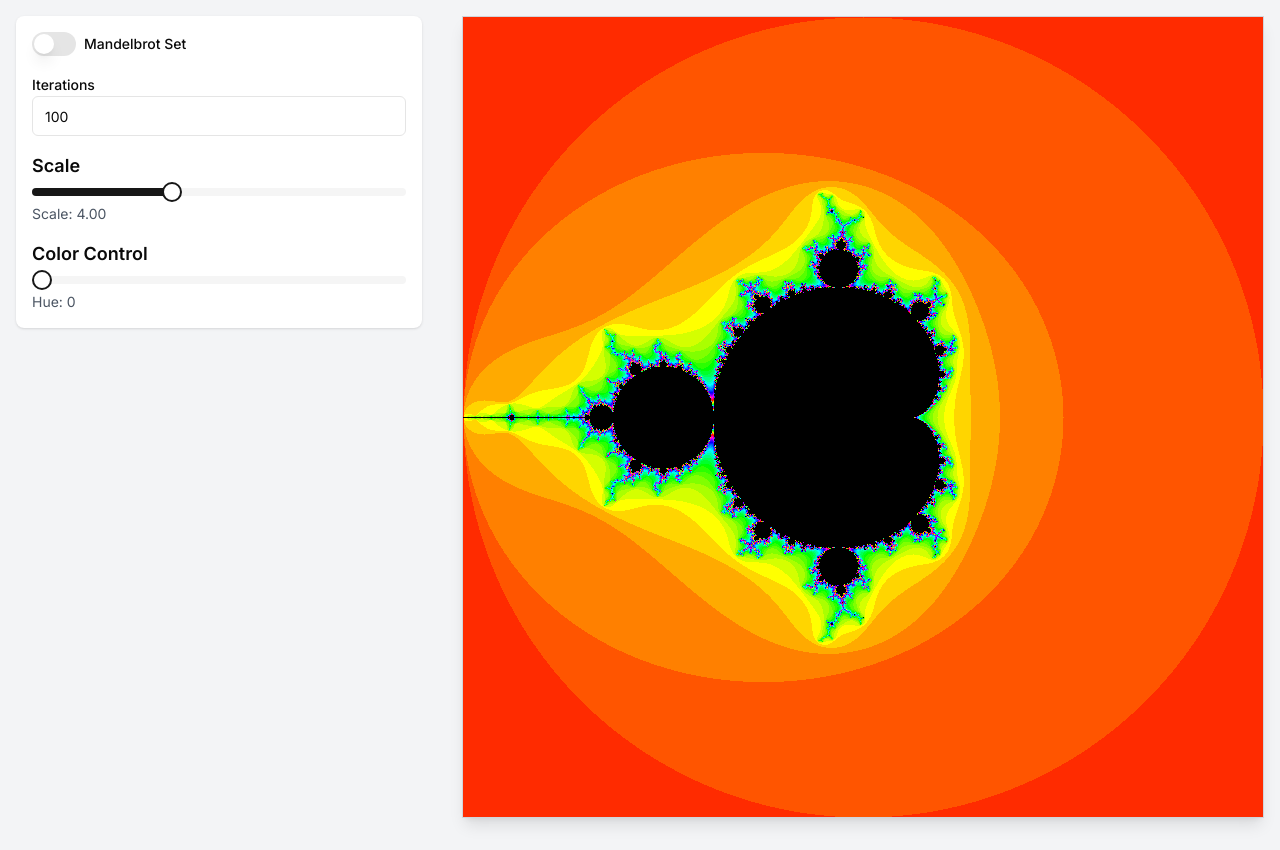
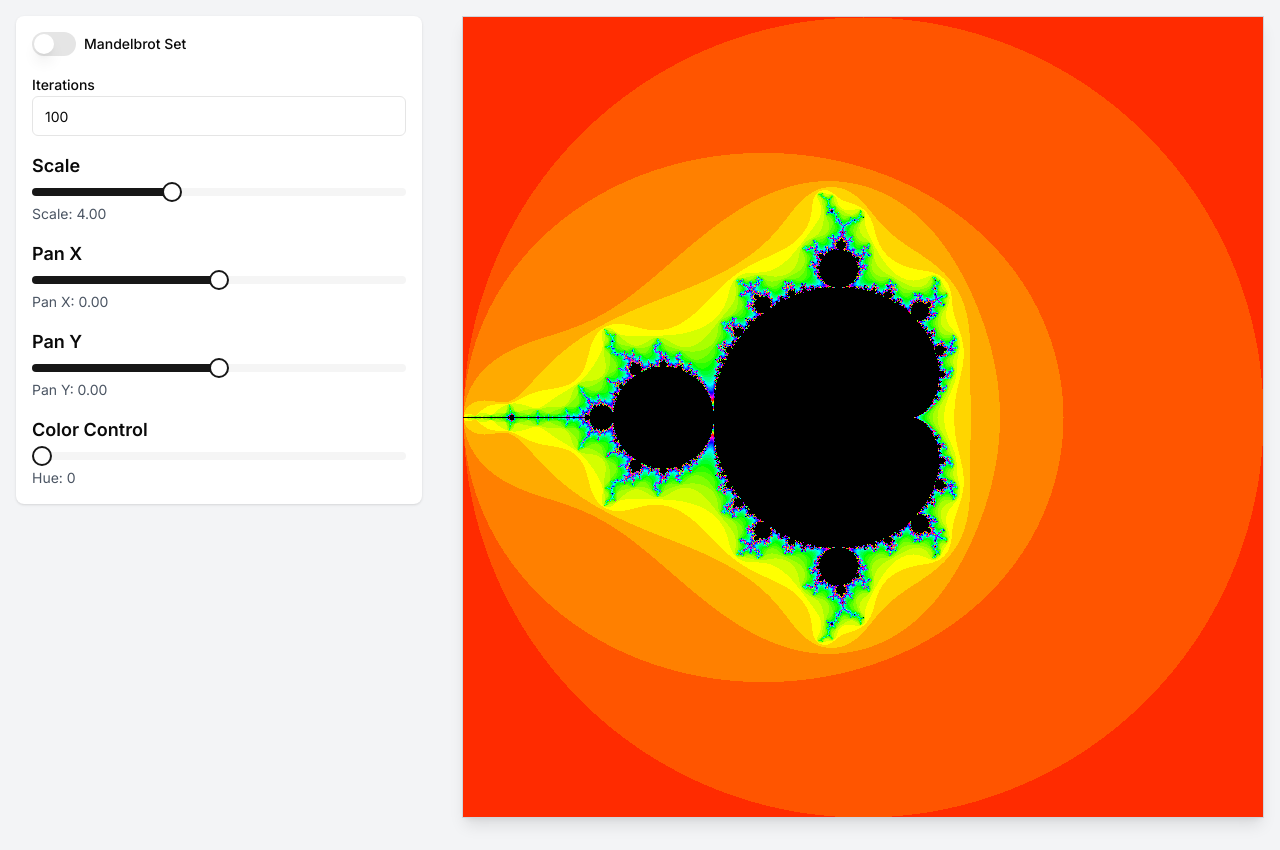
Before and after one commit to oquis/fractals2, a Next.js app: page / in a window 1280 px wide. Built offline with nearby package versions, Linux system fonts and the light colour scheme.

Commit message:
AI: Add controls for panning

```diff
--- a/components/FractalGenerator.tsx
+++ b/components/FractalGenerator.tsx
@@ -14,6 +14,8 @@ export default function FractalGenerator() {
   const [juliaImag, setJuliaImag] = useState(0.27015);
   const [iterations, setIterations] = useState(100);
   const [scale, setScale] = useState(4);
+  const [panX, setPanX] = useState(0);
+  const [panY, setPanY] = useState(0);
 
   useEffect(() => {
     const canvas = canvasRef.current;
@@ -33,13 +35,13 @@ export default function FractalGenerator() {
       for (let py = 0; py < height; py++) {
         let x0, y0, x, y;
         if (isJulia) {
-          x = (px - width / 2) * scaleValue;
-          y = (py - height / 2) * scaleValue;
+          x = (px - width / 2) * scaleValue + panX;
+          y = (py - height / 2) * scaleValue + panY;
           x0 = juliaReal;
           y0 = juliaImag;
         } else {
-          x0 = (px - width / 2) * scaleValue;
-          y0 = (py - height / 2) * scaleValue;
+          x0 = (px - width / 2) * scaleValue + panX;
+          y0 = (py - height / 2) * scaleValue + panY;
           x = 0;
           y = 0;
         }
@@ -73,7 +75,7 @@ export default function FractalGenerator() {
     }
 
     ctx.putImageData(imageData, 0, 0);
-  }, [hue, isJulia, juliaReal, juliaImag, iterations, scale]);
+  }, [hue, isJulia, juliaReal, juliaImag, iterations, scale, panX, panY]);
 
   return (
     <div className="flex items-start gap-10 min-h-screen bg-gray-100 p-4">
@@ -113,6 +115,34 @@ export default function FractalGenerator() {
           />
           <div className="text-sm text-gray-600 mt-2">
             Scale: {scale.toFixed(2)}
+          </div>
+        </div>
+        <div>
+          <h2 className="text-lg font-semibold mb-2">Pan X</h2>
+          <Slider
+            value={[panX]}
+            onValueChange={([value]) => setPanX(value)}
+            min={-2}
+            max={2}
+            step={0.01}
+            className="w-full"
+          />
+          <div className="text-sm text-gray-600 mt-2">
+            Pan X: {panX.toFixed(2)}
+          </div>
+        </div>
+        <div>
+          <h2 className="text-lg font-semibold mb-2">Pan Y</h2>
+          <Slider
+            value={[panY]}
+            onValueChange={([value]) => setPanY(value)}
+            min={-2}
+            max={2}
+            step={0.01}
+            className="w-full"
+          />
+          <div className="text-sm text-gray-600 mt-2">
+            Pan Y: {panY.toFixed(2)}
           </div>
         </div>
         <div>
```
